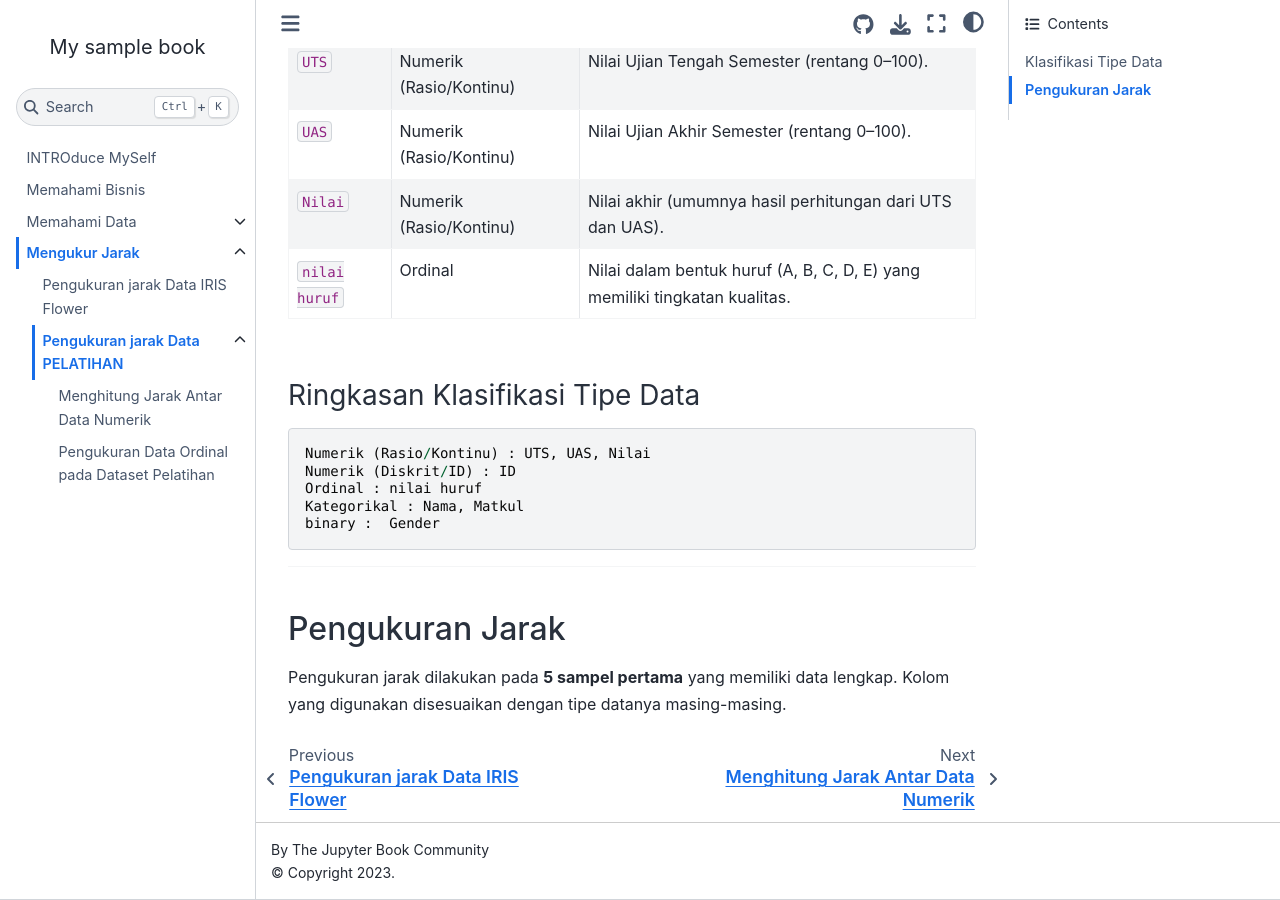
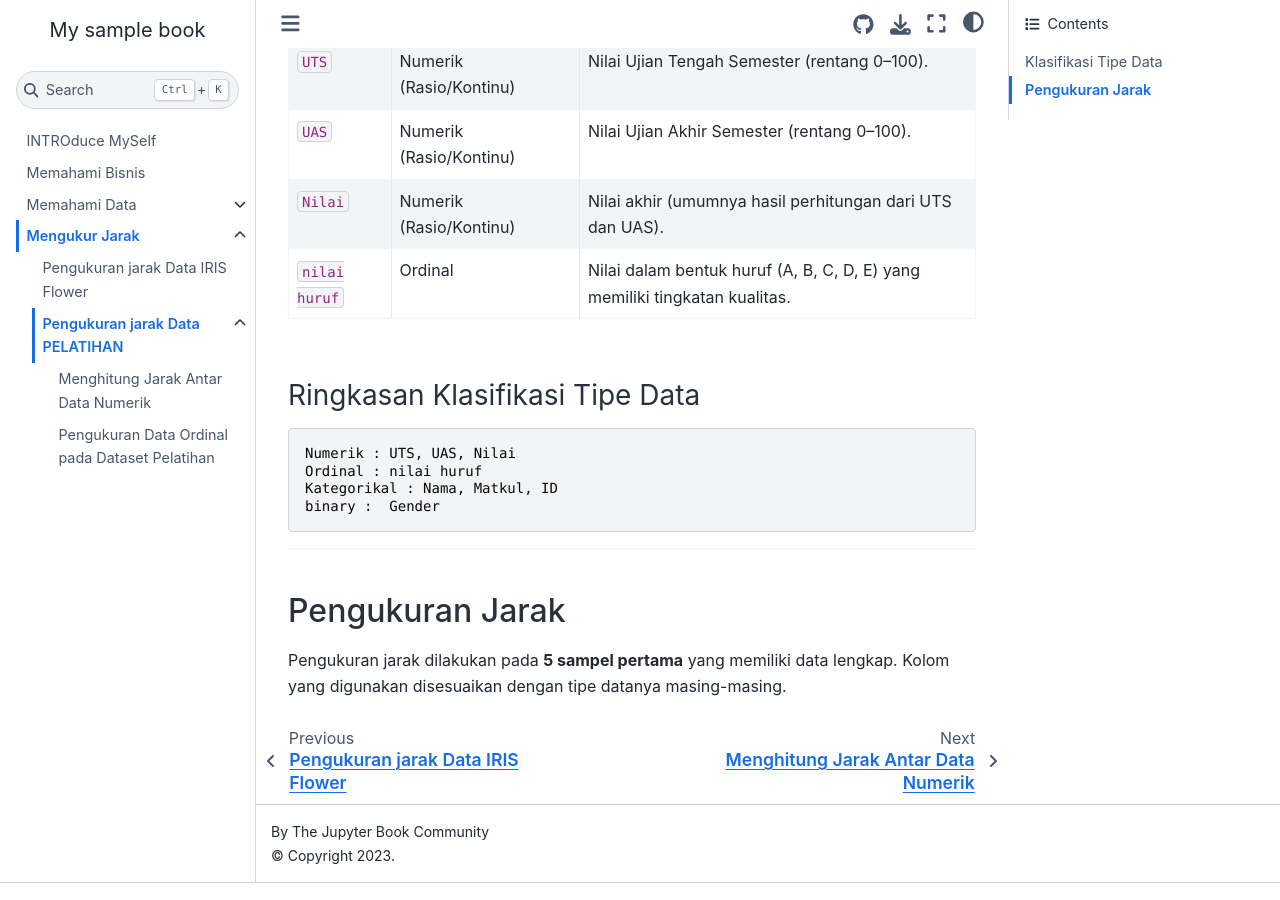
Before and after one commit to azes24/Pendata, a Jupyter Book: the page built from pengukuran_pelatihan.md, in a window 1280 px wide and 900 px high, scrolled down 816 px. Built offline with Jupyter Book 1.0.4 settings and Sphinx 7.4.7 and the Sphinx Book theme 1.1.4, drawn with Linux system fonts in a browser that asks for light colours.

Commit message:
Update materi

````diff
--- a/pengukuran_pelatihan.md
+++ b/pengukuran_pelatihan.md
@@ -45,10 +45,9 @@ Setiap kolom dalam dataset diklasifikasikan sebagai berikut:
 
 ### Ringkasan Klasifikasi Tipe Data
 ```
-Numerik (Rasio/Kontinu) : UTS, UAS, Nilai
-Numerik (Diskrit/ID) : ID
+Numerik : UTS, UAS, Nilai
 Ordinal : nilai huruf
-Kategorikal : Nama, Matkul
+Kategorikal : Nama, Matkul, ID
 binary :  Gender
 ```
 
````
